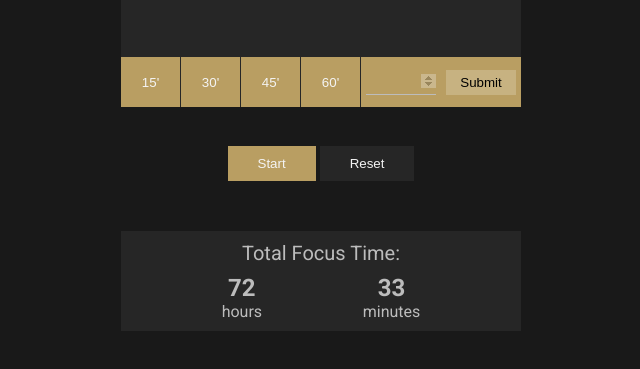
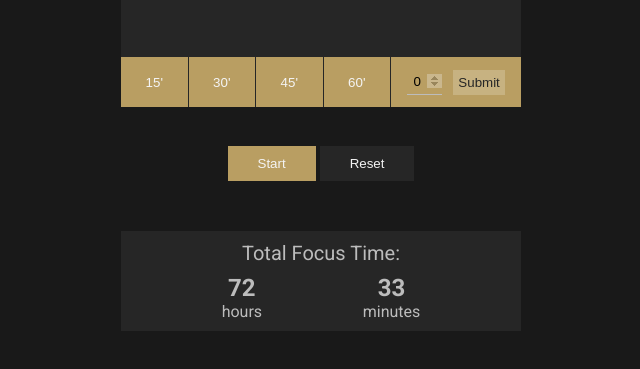
Before and after one commit to thomaidistheo/pomodoro-app, a plain HTML site: page index.html in a window 1280 px wide. Shown: the part 325-694 px from the top of the page, without its empty margins (319-959 px from the left). Drawn offline with Linux system fonts and the light colour scheme.

Commit message:
now custom timer will reject 0 as input

```diff
--- a/index.html
+++ b/index.html
@@ -26,8 +26,8 @@
             <button id="option-four">60'</button>
             <button id="option-five" disabled>
                 <form id="custom-timer">
-                    <input type="number" id="custom-timer-input" min="1" max="240">
-                    <input type="submit"></input>
+                    <input type="number" id="custom-timer-input" min="1" max="240" value="0">
+                    <input type="submit" value="Submit"></input>
                 </form>
             </button>
         </div>
--- a/script.js
+++ b/script.js
@@ -67,6 +67,9 @@ optionFour.onclick = () => {
 customTimerForm.onsubmit = (e) => {
     e.preventDefault()
 
+    if (customTimerInput.value == 0) {
+        errorMsg.classList.remove('show-error')
+    }
     timeMin = customTimerInput.value
     timeSec = (timeMin * 60) - 1
 
@@ -88,8 +91,6 @@ stopCountDown = () => {
     clearInterval(startTimer)
     resetDOM()
 }
-
-
 
 let startTimer = null
 
--- a/styles/styles.scss
+++ b/styles/styles.scss
@@ -80,24 +80,30 @@
 
     form {
         display: flex;
-        width: 150px;
-        justify-content: space-between;
+        width: 120px;
+        justify-content: space-evenly;
 
         input {
-            width: 70px;
             height: 25px;
             background: none;
             border: none;
             border-bottom: 1px solid $gray;
 
-            &[type=number]::-webkit-inner-spin-button {
-                opacity: 0.3;
+            &[type=number]{
+                width: 35px;
+                text-align: center;
+
+                &::-webkit-inner-spin-button {
+                    opacity: 0.3;
+                }
             }
 
             &[type=submit] {
                 border-bottom: none;
                 background:rgba(255, 255, 255, 0.2);
                 cursor: pointer;
+                padding: 2px 5px;
+                color: $black;
             }
         }
 
```
Also changed, not shown: styles/styles.css, 1 other file.
